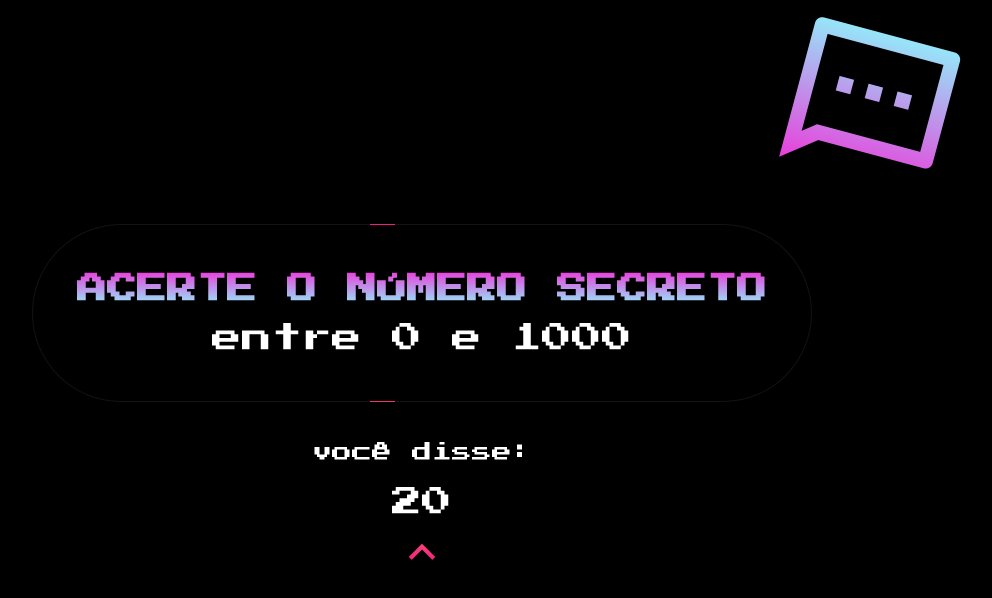
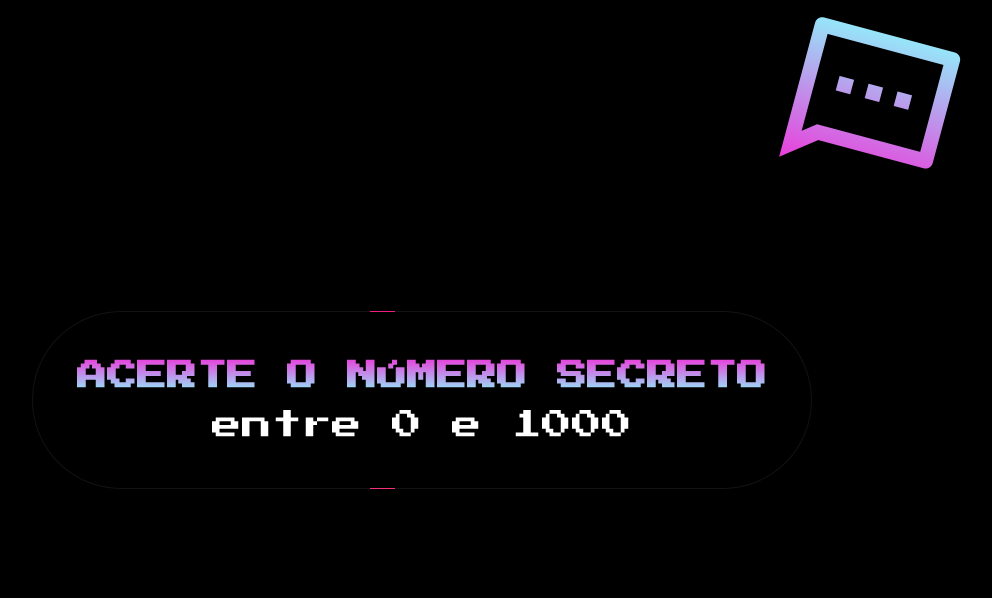
Before and after one commit to stardusteight-d4c/game_speech-api, a plain HTML site: page index.html in a window 1280 px wide. Shown: the whole page, without its empty margins (218-1210 px from the left). Drawn offline with nearby package versions, Linux system fonts and the light colour scheme.

Commit message:
comentando html

```diff
--- a/index.html
+++ b/index.html
@@ -33,12 +33,12 @@
         <span id="maior-valor">100</span>
       </h3>
     </section>
-    <div id="chute" class="mensagem">
+    <!-- <div id="chute" class="mensagem">
       <div>você disse:</div>
       <span class="box">20</span>
       <div>
         <i class="ri-arrow-up-s-line"></i> </div>
-    </div>
+    </div> -->
     <script src="app/secretNumber.js"></script>
     <script src="app/speechRecognition.js"></script>
     <script src="app/validation.js"></script>
```
